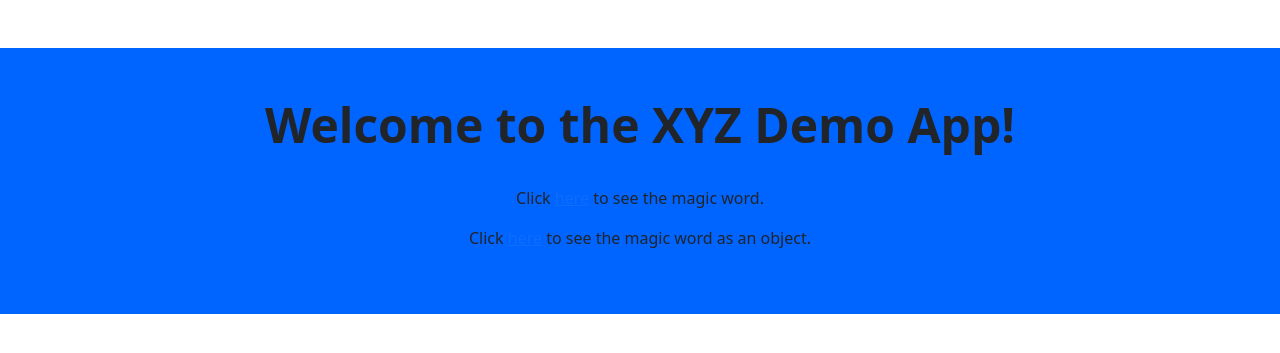
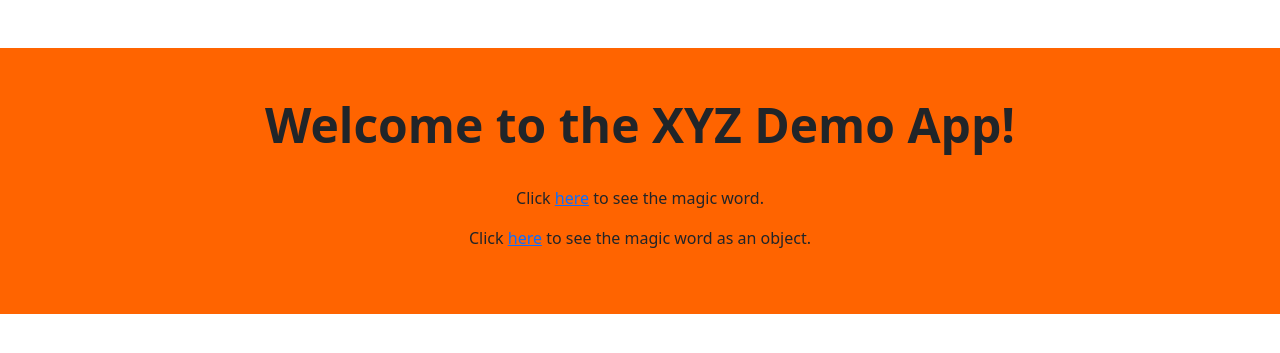
Before and after one commit to richardboydii/xyz-app, a Flask app: page / in a window 1280 px wide. Shown: the top 353 px of the page. Run offline with Flask 2, Linux system fonts and the light colour scheme; some libraries are stand-ins or nearby versions.

Commit message:
Updating background to red.

```diff
--- a/src/static/site.css
+++ b/src/static/site.css
@@ -4,5 +4,5 @@ body {
 }
 
 .welcome {
-    background-color:rgb(0, 100, 255);
+    background-color:rgb(255, 100, 0);
 }
```
